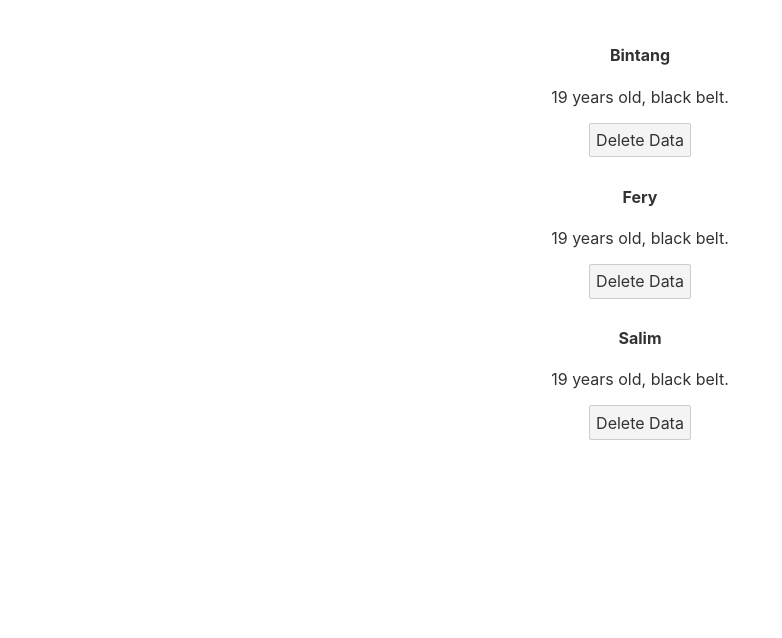
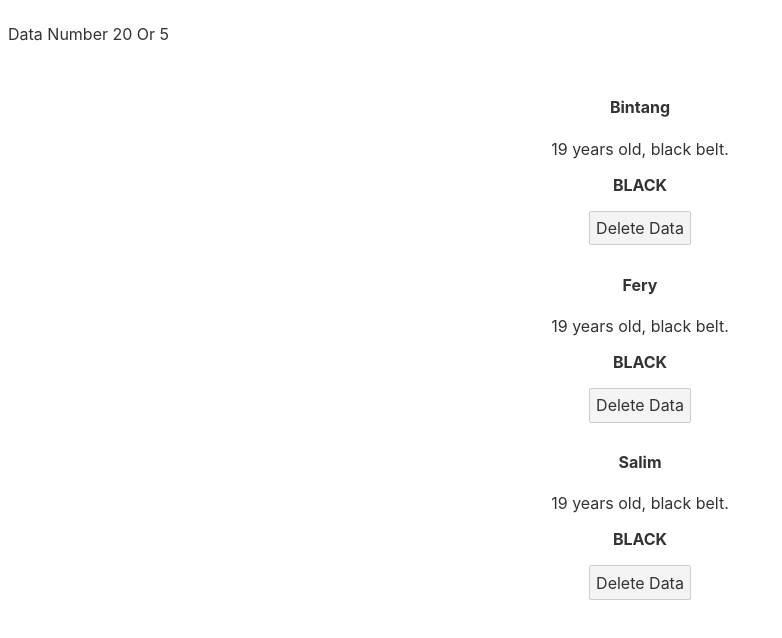
Before and after one commit to M-BintangR/belajar-svelte, a Svelte app: page / in a window 1280 px wide. Shown: the top 638 px of the page, without its empty margins (0-782 px from the left). Built offline with nearby package versions, Linux system fonts and the light colour scheme.

Commit message:
conditional ✅

```diff
--- a/src/App.svelte
+++ b/src/App.svelte
@@ -28,13 +28,28 @@
   const deleteData = (id) => {
     people = people.filter((person) => person.id !== id);
   };
+
+  let num = 5;
 </script>
+
+{#if num > 20}
+  <p>Number 20</p>
+{:else if num > 5}
+  <p>Number 5</p>
+{:else}
+  <p>Data Number 20 Or 5</p>
+{/if}
 
 <main>
   {#each people as person (person.id)}
     <div>
       <h4>{person.name}</h4>
       <p>{person.age} years old, {person.beltColour} belt.</p>
+      {#if person.beltColour == "black"}
+        <p><strong>BLACK</strong></p>
+      {:else}
+        <p><strong>NOT BLACK</strong></p>
+      {/if}
       <button on:click={deleteData(person.id)}>Delete Data</button>
     </div>
   {:else}
```
